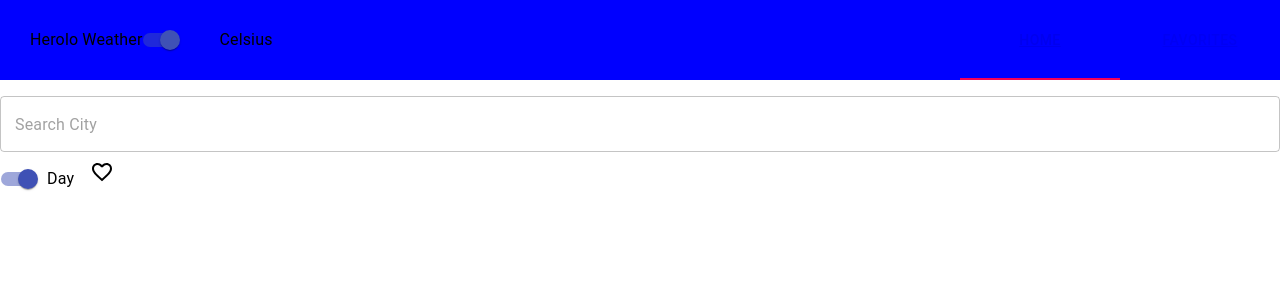
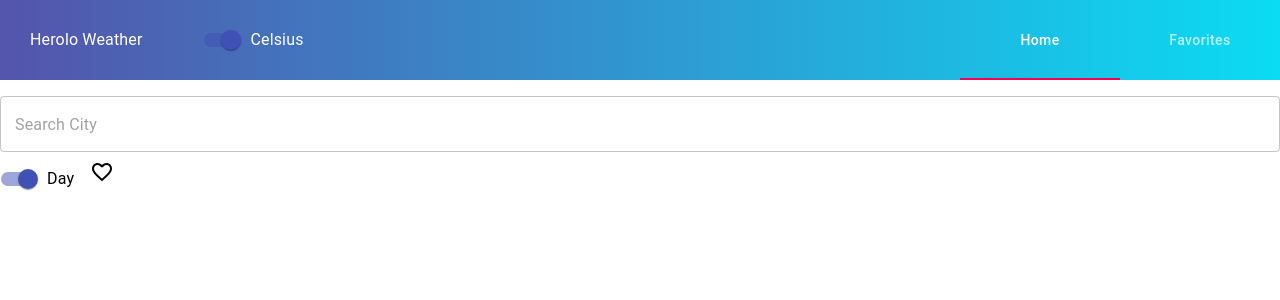
Before and after one commit to yoavShaked/weather-app, a React app: page / in a window 1280 px wide. Shown: the top 300 px of the page. Built offline with nearby package versions, Linux system fonts and the light colour scheme; no server answers.

Commit message:
style nevgition bar

```diff
--- a/src/components/common/Nevigationbar.js
+++ b/src/components/common/Nevigationbar.js
@@ -9,7 +9,7 @@ import { Tabs, Tab, Typography } from "@material-ui/core";
 import { TABS, APP_TITLE } from "../../constants/titles";
 
 import Flexbox from "./Flexbox";
-import Config from './Config';
+import Config from "./Config";
 
 const useStyles = makeStyles((theme) => ({
   root: {
@@ -35,8 +35,8 @@ export default function Nevigationbar() {
   return (
     <Container className={classes.root}>
       <Flexbox>
-        <Typography>{APP_TITLE}</Typography>
-        <Config/>
+        <Typography className='title'>{APP_TITLE}</Typography>
+        <Config className="Config" />
       </Flexbox>
       <Tabs value={value} onChange={handleChange}>
         <Tab label={<Link to="/">{TABS.HOME}</Link>} />
@@ -48,17 +48,37 @@ export default function Nevigationbar() {
 
 const Container = styled(Flexbox)`
   justify-content: space-between;
-  background-color: blue;
+  background: linear-gradient(
+    90deg,
+    rgba(84, 84, 171, 1) 0%,
+    rgba(11, 219, 244, 1) 100%,
+    rgba(3, 0, 46, 1) 100%
+  );
 
   .MuiTabs-root {
     height: 80px;
   }
   .MuiTabs-flexContainer {
     height: 100%;
+    a {
+      color: #fff;
+      text-decoration: none;
+      text-transform: capitalize;
+    }
+  }
+  .title {
+    width: fit-content;
+    height: fit-content;
+    color: #fff;
+    margin: auto 0 auto 30px;
   }
   .MuiTypography-body1 {
-    width: fit-content;
-    height: fit-content;
-    margin: auto 0 auto 30px;
+    color: #fff;
+  }
+  .Config {
+    margin: auto 0 auto 10px;
+  }
+  .MuiFormControlLabel-root {
+    margin-left: 50px;
   }
 `;
```
